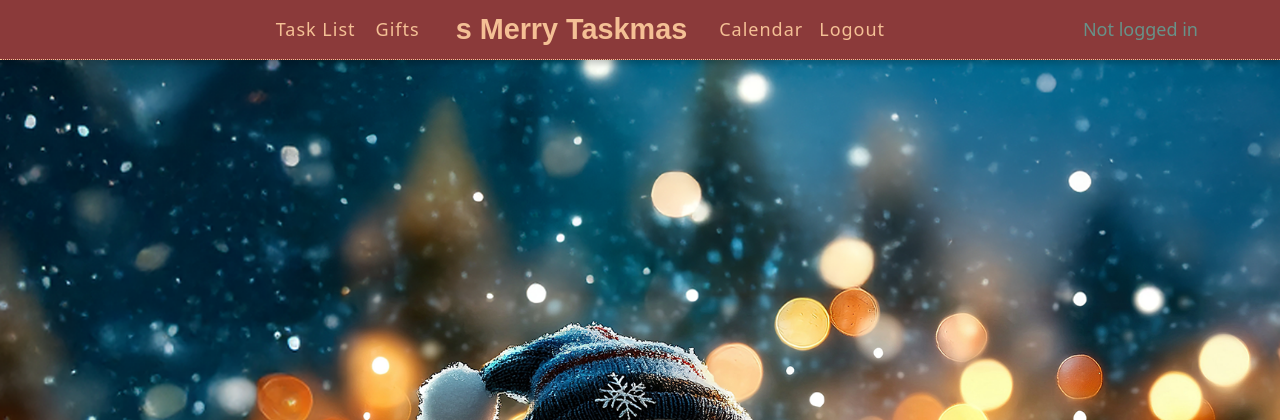
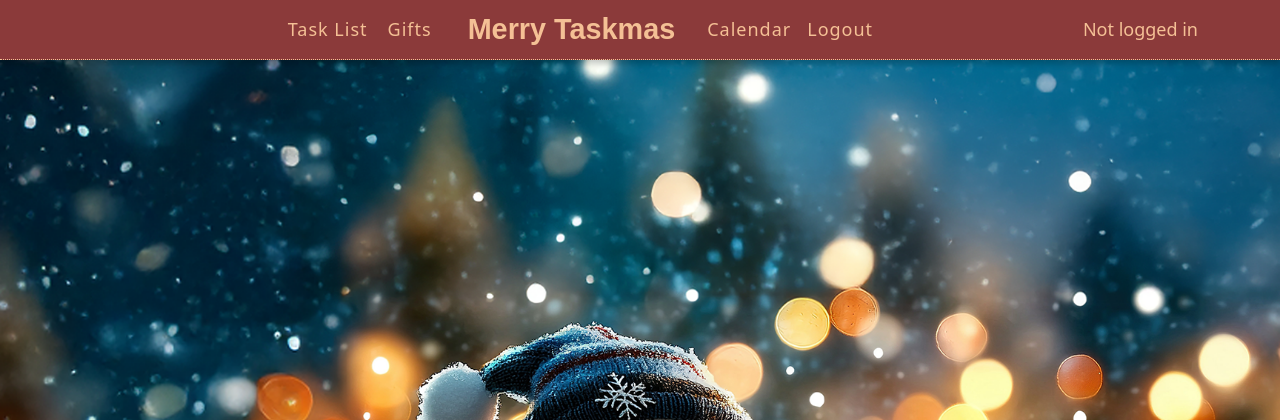
Before and after one commit to TaylaJBall/merrytaskmas, a Django app: page / in a window 1280 px wide. Shown: the top 420 px of the page. Run offline with Django 4.2, Linux system fonts and the light colour scheme; some web fonts are replaced.

Commit message:
Style: logged in/out text in base.html

```diff
--- a/static/css/style.css
+++ b/static/css/style.css
@@ -99,8 +99,8 @@ p {
 }
 
 .user-text {
-    color:var(--accent-color);
-    font-weight:300px;
+    color:var(--text-color);
+    font-weight:lighter;
 }
 
 /*------- Footer ---------- */
--- a/templates/base.html
+++ b/templates/base.html
@@ -55,15 +55,15 @@
                 <ul class="navbar-nav mx-auto d-flex align-items-center text-center">
                     <!-- Left Links -->
                     <li class="nav-item">
-                        <a class="nav-link" href="{% url 'tasks' %}">Task List</a>
+                        <a class="nav-link" href="">Task List</a>
                     </li>
                     <li class="nav-item">
-                        <a class="nav-link mx-1" href="{% url 'giftlist' %}">Gifts</a>
+                        <a class="nav-link mx-1" href="">Gifts</a>
                     </li>
 
                     <!-- Center Title (Desktop Only) -->
                     <li class="nav-item d-none d-md-block mx-4">
-                        <a class="navbar-brand" href="{% url 'home' %}"> s
+                        <a class="navbar-brand" href="{% url 'home' %}">
                             Merry Taskmas</a>
                     </li>
 
```
